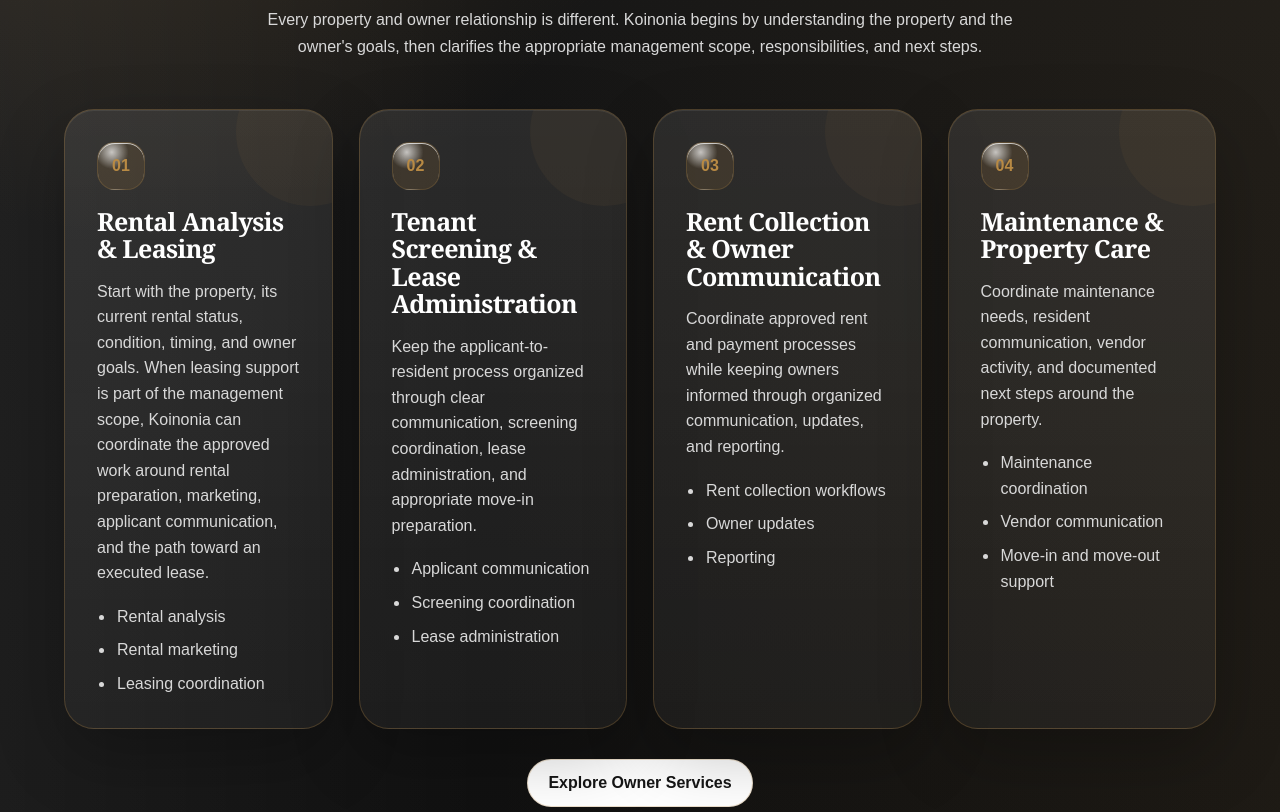
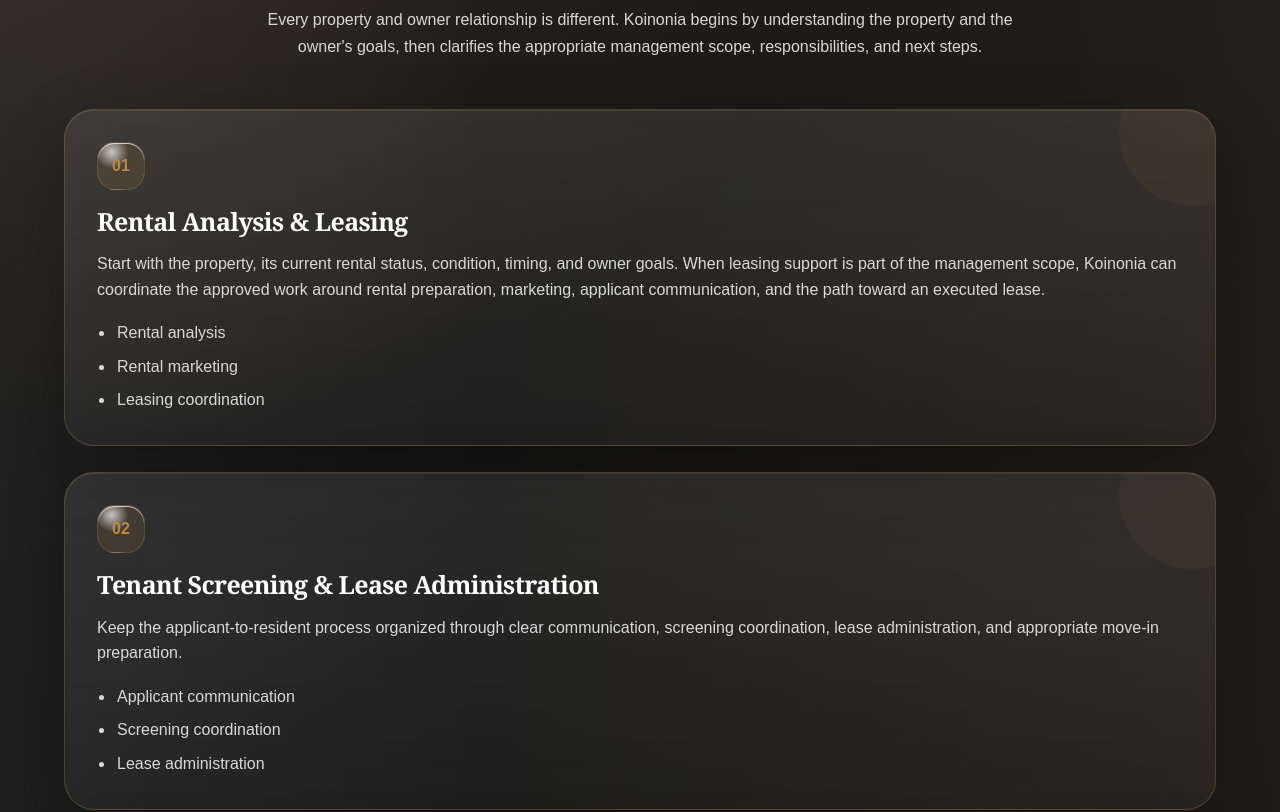
Before and after one commit to KoinoniaTransactions/Reynalds-OS, a Next.js app in the folder apps/properties-web/: page / in a window 1280 px wide. Shown: the part 2885-3697 px from the top of the page. Built offline with nearby package versions, Linux system fonts and the light colour scheme; no server answers.

Commit message:
refactor(properties): scope Home card layout refinements

```diff
--- a/apps/properties-web/components/site/PageAssemblies/KoinoniaProperties.tsx
+++ b/apps/properties-web/components/site/PageAssemblies/KoinoniaProperties.tsx
@@ -242,7 +242,7 @@ export function KoinoniaProperties() {
               Koinonia Properties serves different people at different stages of the rental experience. Start with the path that fits what you need today.
             </p>
           </div>
-          <div className="koinonia-grid three">
+          <div className="koinonia-grid three properties-audience-grid">
             {audiencePaths.map((path) => (
               <UniversalCard
                 key={path.title}
@@ -291,7 +291,7 @@ export function KoinoniaProperties() {
               Every property and owner relationship is different. Koinonia begins by understanding the property and the owner's goals, then clarifies the appropriate management scope, responsibilities, and next steps.
             </p>
           </div>
-          <div className="koinonia-grid four">
+          <div className="koinonia-grid properties-services-grid">
             {services.map((service, index) => (
               <UniversalCard
                 key={service.title}
```
